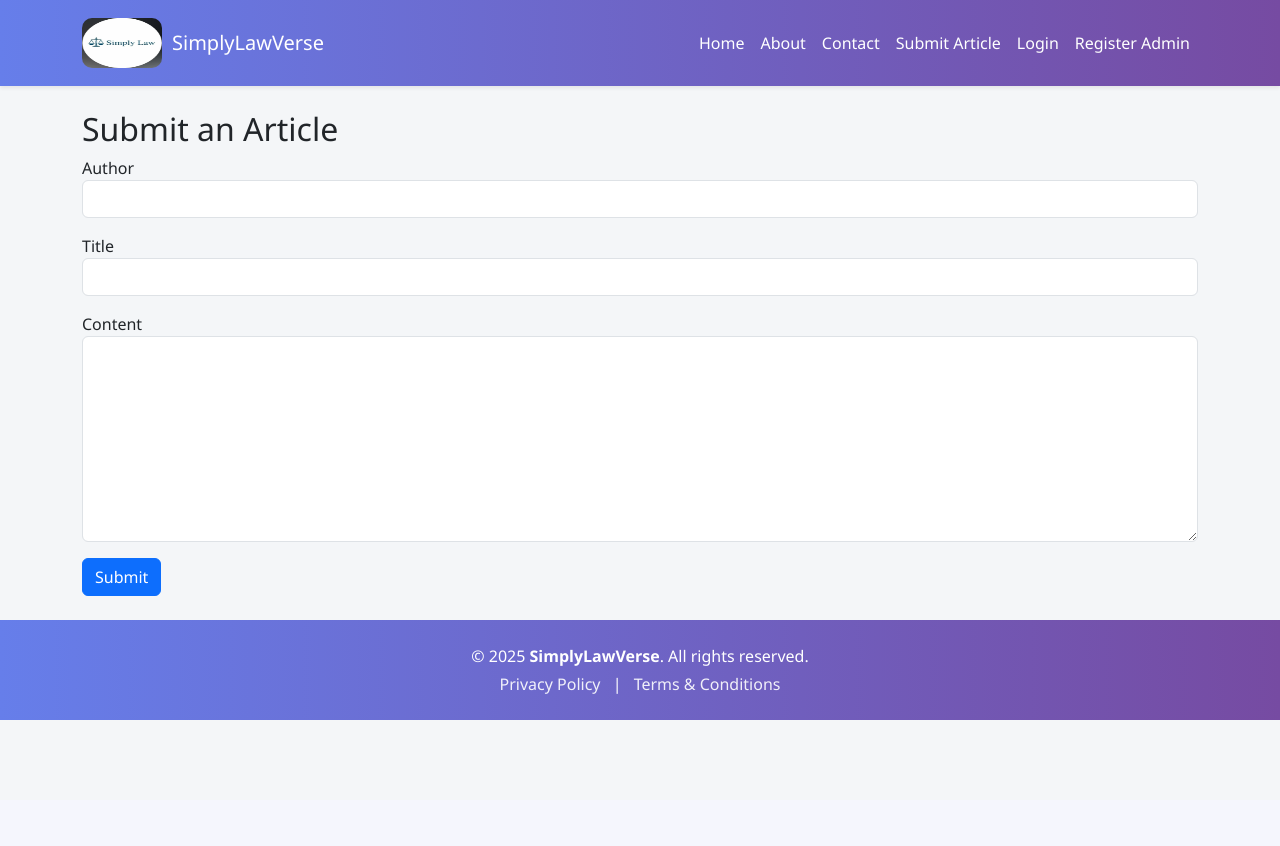
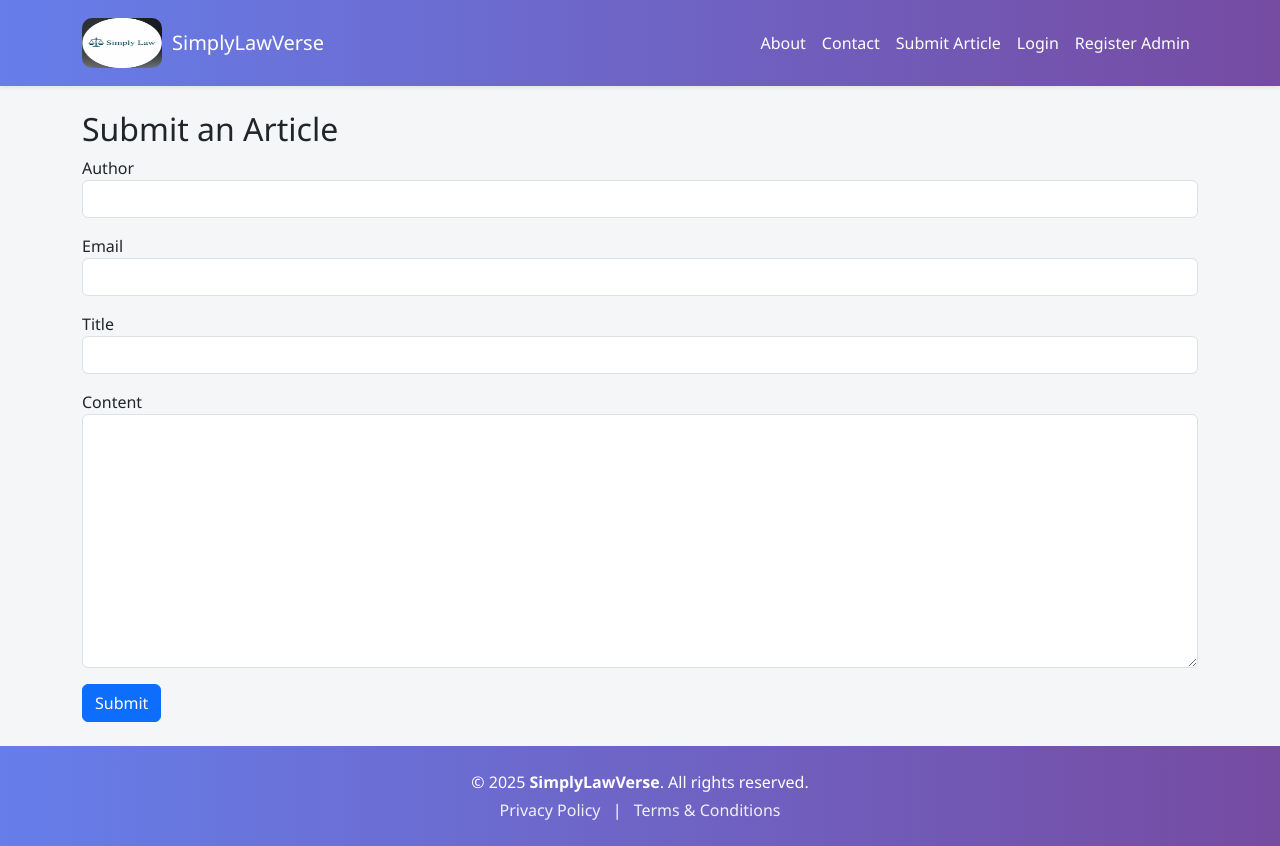
Before and after one commit to emmanuelayara/Simplylaw, a Flask app: page /submit in a window 1280 px wide. Before the commit the page ends 720 px from the top, so only its background shows below. Run offline with Flask 3, Linux system fonts and the light colour scheme.

Commit message:
another edit

```diff
--- a/forms.py
+++ b/forms.py
@@ -36,4 +36,5 @@ class ArticleSubmissionForm(FlaskForm):
     title = StringField('Title', validators=[DataRequired()])
     author = StringField('Author', validators=[DataRequired()])
     content = TextAreaField('Content', validators=[DataRequired()])
+    email = StringField("Email", validators=[DataRequired()])
     submit = SubmitField('Submit')
--- a/models.py
+++ b/models.py
@@ -18,6 +18,7 @@ class User(db.Model, UserMixin):
 
 class Article(db.Model):
     id = db.Column(db.Integer, primary_key=True)
+    email = db.Column(db.String(120))
     title = db.Column(db.String(100), nullable=False)
     content = db.Column(db.Text, nullable=False)
     author = db.Column(db.String(100), nullable=False)
--- a/routes.py
+++ b/routes.py
@@ -25,7 +25,8 @@ def submit_article():
     form = ArticleSubmissionForm()
     if form.validate_on_submit():
         article = Article(
-            author_name=form.author_name.data,
+            author=form.author.data,
+            email=form.email.data,
             title=form.title.data,
             content=form.content.data
         )
--- a/templates/layout.html
+++ b/templates/layout.html
@@ -74,7 +74,6 @@ footer a:hover {
             </button>
             <div class="collapse navbar-collapse" id="navbarNav">
                 <ul class="navbar-nav ms-auto mb-2 mb-lg-0">
-                    <li class="nav-item"><a class="nav-link" href="/">Home</a></li>
                     <li class="nav-item"><a class="nav-link" href="{{ url_for('about') }}">About</a></li>
                     <li class="nav-item"><a class="nav-link" href="{{ url_for('contact') }}">Contact</a></li>
                     <li class="nav-item"><a class="nav-link" href="{{ url_for('submit_article') }}">Submit Article</a></li>
--- a/templates/submit_article.html
+++ b/templates/submit_article.html
@@ -4,8 +4,9 @@
 <form method="POST">
   {{ form.hidden_tag() }}
   <div class="mb-3">{{ form.author.label }} {{ form.author(class="form-control") }}</div>
+  <div class="mb-3">{{ form.email.label }} {{ form.email(class="form-control") }}</div>
   <div class="mb-3">{{ form.title.label }} {{ form.title(class="form-control") }}</div>
-  <div class="mb-3">{{ form.content.label }} {{ form.content(class="form-control", rows="8") }}</div>
+  <div class="mb-3">{{ form.content.label }} {{ form.content(class="form-control", rows="10") }}</div>
   <button type="submit" class="btn btn-primary">Submit</button>
 </form>
 {% endblock %}
```
Also changed, not shown: instance/site.db.
